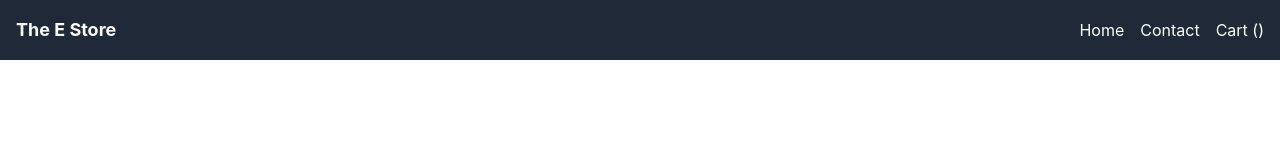
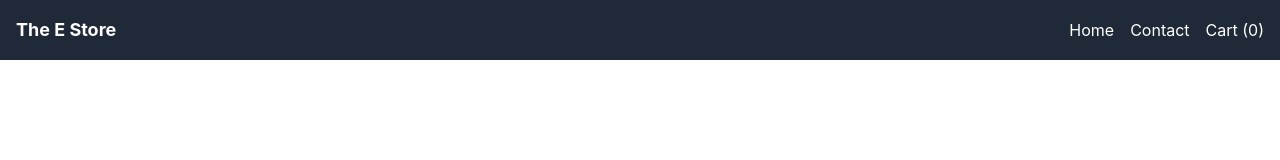
Before and after one commit to kmcarlson/JS_Frameworks_CA, a React (Create React App) app in the folder jsframeworksca/: page /cart in a window 1280 px wide. Shown: the top 160 px of the page. Built offline with nearby package versions, Linux system fonts and the light colour scheme.

Commit message:
fix totalQuantity i header/cart

```diff
--- a/jsframeworksca/src/App.js
+++ b/jsframeworksca/src/App.js
@@ -6,7 +6,6 @@ import Home from "./pages/home";
 import Contact from "./pages/contact";
 import ProductDetails from "./pages/productDetails";
 import CheckoutSuccess from "./pages/checkoutSuccess";
-import Navigation from "./comp/Layout/navigation";
 import "./App.css";
 
 function App() {
@@ -36,8 +35,7 @@ function App() {
 
   return (
     <Router>
-      <Layout>
-        <Navigation totalQuantity={totalQuantity} />
+      <Layout totalQuantity={totalQuantity}>
         <Routes>
           <Route
             path="/cart"
--- a/jsframeworksca/src/comp/Layout/header.js
+++ b/jsframeworksca/src/comp/Layout/header.js
@@ -2,7 +2,7 @@ import React from "react";
 import Navigation from "./navigation";
 import { Link } from "react-router-dom";
 
-const Header = () => {
+const Header = ({totalQuantity}) => {
   return (
     <header className="bg-gray-800 p-4">
       <div className="container mx-auto flex justify-between items-center">
@@ -11,7 +11,7 @@ const Header = () => {
             The E Store
           </div>
         </Link>
-        <Navigation />
+        <Navigation totalQuantity={totalQuantity} />
       </div>
     </header>
   );
--- a/jsframeworksca/src/comp/Layout/layout.js
+++ b/jsframeworksca/src/comp/Layout/layout.js
@@ -2,10 +2,10 @@ import React from "react";
 import Header from "./header";
 import Footer from "./footer";
 
-const Layout = ({ children }) => {
+const Layout = ({ children,totalQuantity }) => {
   return (
     <div className="flex flex-col min-h-screen">
-      <Header />
+      <Header totalQuantity={totalQuantity} />
       <div className="flex-1">{children}</div>
       <Footer />
     </div>
--- a/jsframeworksca/src/pages/cart.js
+++ b/jsframeworksca/src/pages/cart.js
@@ -2,12 +2,14 @@ import React from "react";
 import { Link } from "react-router-dom";
 
 const Cart = ({ cart, removeFromCart }) => {
+	// console.log(cart);
   const totalPrice = cart.reduce((total, product) => {
     const price = product.discountedPrice || product.price;
     return total + price;
   }, 0);
 
-  const totalQuantity = cart.reduce((total, product) => total + 1, 0);
+  const totalQuantity = cart.reduce((total, product) => total + product.quantity, 0);
+  // console.log(totalQuantity)
 
   return (
     <div className="p-4">
```
Also changed, not shown: jsframeworksca/src/comp/Layout/navigation.js (line endings or trailing spaces).
